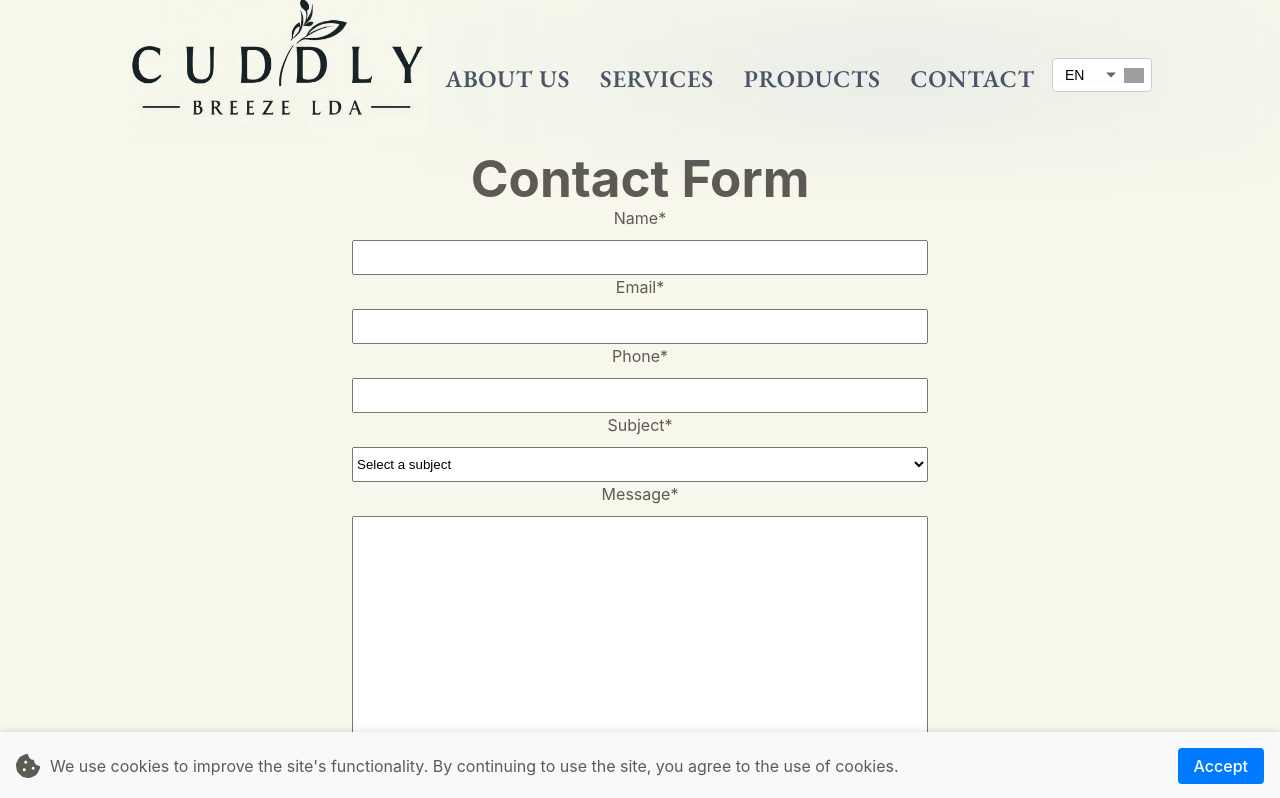
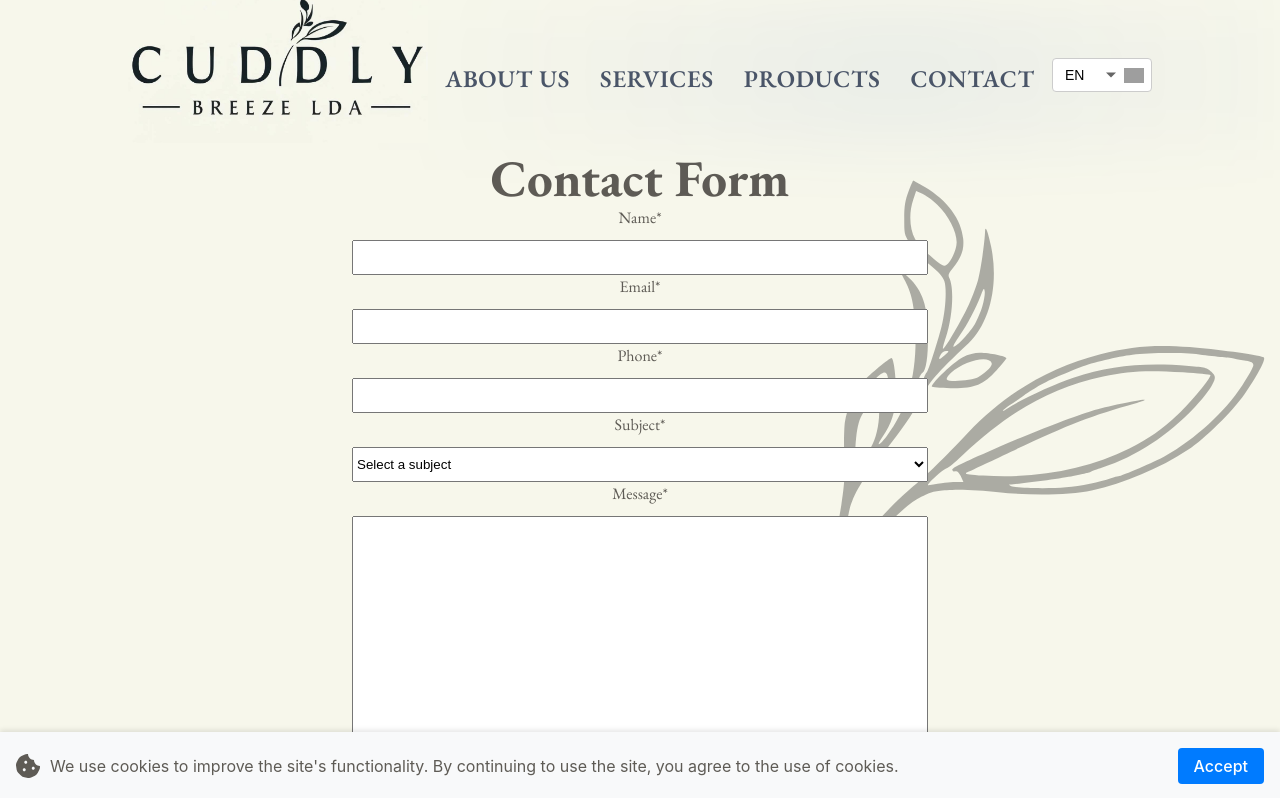
Before and after one commit to SPAWNKID19XX/cuddly, a React (Vite) app in the folder client/: page /contact in a window 1280 px wide. Shown: the top 798 px of the page. Built offline with nearby package versions, Linux system fonts and the light colour scheme; grey boxes are pictures that could not be loaded.

Commit message:
[UPDATE] form bg svg branch picture

```diff
--- a/client/src/components/AboutUs/AboutUs.css
+++ b/client/src/components/AboutUs/AboutUs.css
@@ -1,14 +1,12 @@
-.about-us__container{
+.about-us__container {
     width: 80%;
-    margin : 0 auto;
-
-}
-
-.about-us__container {
+    margin: 0 auto;
     position: relative;
     height: 100vh;
     overflow: hidden;
+    z-index: 1;
 }
+
 
 .about-us__container::before {
     content: '';
@@ -22,12 +20,8 @@
     z-index: 0;
 }
 
-.about-us__content {
-  position: relative;
-  z-index: 1;
-}
 
-.about-us__container h1{
+.about-us__container h1 {
     font-weight: lighter;
 }
 
@@ -35,28 +29,28 @@
 .about-us {
     margin-top: 150px;
     background-color: #f7f7eb;
-    color:black;
+    color: black;
     font-family: "EB Garamond", serif;
 }
 
-.about-us__container p{
+.about-us__container p {
     text-indent: 50px;
     margin-top: 10px;
     font-size: 30px;
     text-align: left;
 }
 
-.about-us__list{
+.about-us__list {
     width: 70%;
     margin-left: 50px;
 }
 
-.about-us__list li{
+.about-us__list li {
     text-align: left;
     font-size: 20px;
 }
 
-.about-us__container h2{
+.about-us__container h2 {
     text-align: left;
     margin: 30px;
 }
--- a/client/src/components/ContactForm/ContactForm.css
+++ b/client/src/components/ContactForm/ContactForm.css
@@ -1,42 +1,64 @@
-.contact-form-section{
+.contact-form-section {
     margin-top: 150px;
     background: #f7f7eb;
     padding-bottom: 100px;
+    font-family: "EB Garamond", serif;
+
+    position: relative;
+    height: 100vh;
+    overflow: hidden;
+    z-index: 1;
 }
 
 
-.contact-form-section .container{
+.contact-form-section::before {
+    content: '';
+    position: absolute;
+    inset: 0;
+    background-image: url('./../../assets/img/lppZGC01.svg');
+    background-size: contain;
+    background-position: right;
+    background-repeat: no-repeat;
+    opacity: 0.3;
+    z-index: 0;
+}
+
+.contact-form-section .container {
     width: 50%;
     margin: 0 auto;
-
+    position: relative;
+    height: 100vh;
+    overflow: hidden;
+    z-index: 1;
 }
 
-.contact-form-section .container form{
+.contact-form-section .container form {
     display: grid;
     width: 90%;
     margin: 0 auto;
 }
 
-.contact-form-section .container form input{
+.contact-form-section .container form input {
     height: 35px;
-    margin-top:10px;
+    margin-top: 10px;
 }
 
-.contact-form-section .container form textarea{
+.contact-form-section .container form textarea {
     height: 300px;
     margin-top: 10px;
 }
-.contact-form-section .container form select{
+
+.contact-form-section .container form select {
     margin-top: 10px;
     height: 35px;
 }
 
-form button{
+form button {
     background: grey;
     color: white;
 }
 
-form button:hover{
+form button:hover {
     background: black;
     color: white;
 }
```
Lines whose indentation alone changed are shown as unchanged.
